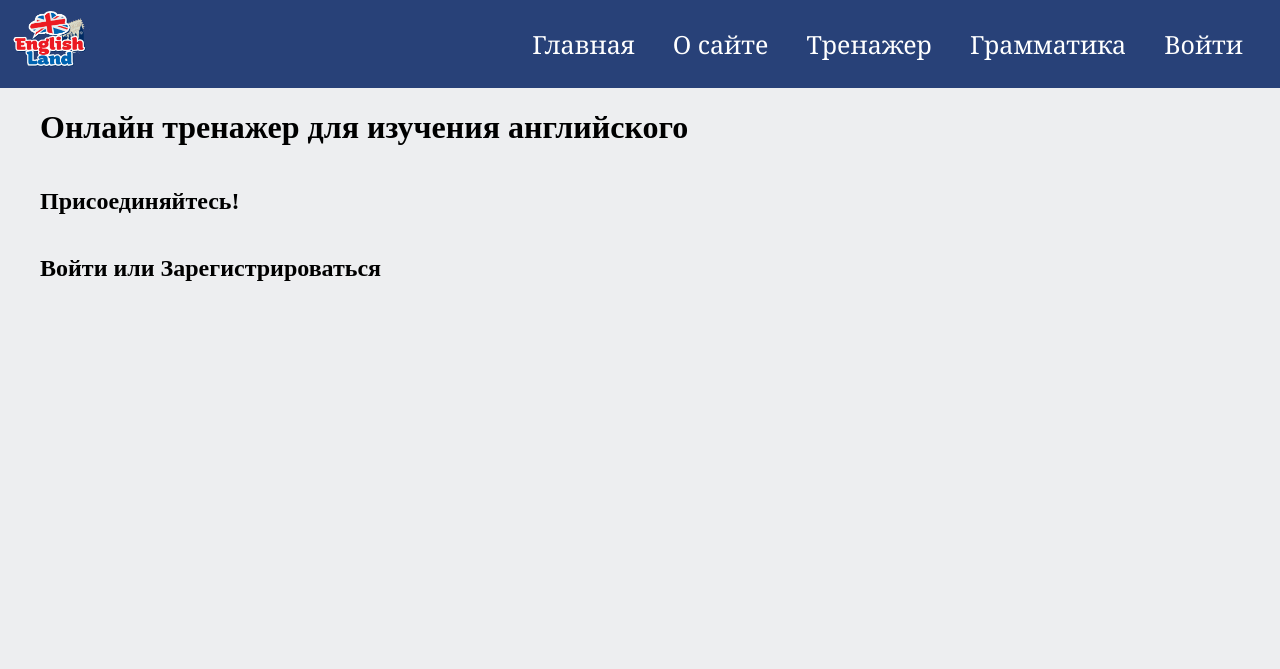
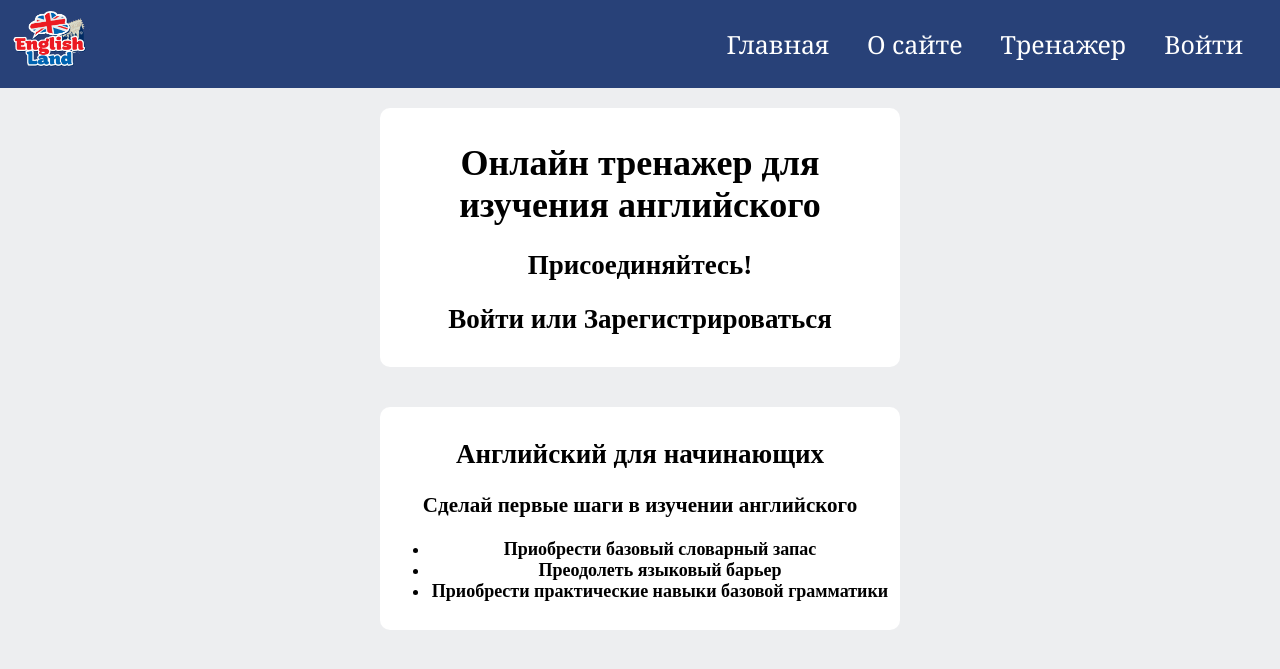
Before and after one commit to AndreyLeshko/EnglishLand, a Django app: page / in a window 1280 px wide. Shown: the top 669 px of the page. Run offline with Django 4.2, Linux system fonts and the light colour scheme.

Commit message:
small changes in templates

```diff
--- a/Study_Project/base/templates/base/base.html
+++ b/Study_Project/base/templates/base/base.html
@@ -18,8 +18,6 @@
             <a href="{% url 'base:main_page' %}" class="nav-link">Главная</a>
             <a href="#" class="nav-link">О сайте</a>
             <a href="{% url 'base:trainer' %}" class="nav-link">Тренажер</a>
-            <a href="#" class="nav-link">Грамматика</a>
-
 
             {% if request.user.is_authenticated %}
                 <a href="{% url 'account:personal_page' %}" class="nav-link">Мой аккаунт</a>
--- a/Study_Project/base/templates/base/main_page.html
+++ b/Study_Project/base/templates/base/main_page.html
@@ -12,6 +12,7 @@
 {% endblock css_links %}
 
 {% block page_content %}
+    <div class="standart-container">
         <h1>Онлайн тренажер для изучения английского</h1>
         {% if request.user.is_authenticated %}
             <h2>С возвращением, {{ request.user.first_name }}</h2>
@@ -23,4 +24,15 @@
                 <a href="{% url 'account:register' %}">Зарегистрироваться</a>
             </h2>
         {% endif %}
+    </div>
+
+    <div class="standart-container">
+        <h2>Английский для начинающих</h2>
+        <h3>Сделай первые шаги в изучении английского</h3>
+        <ul>
+            <li>Приобрести базовый словарный запас</li>
+            <li>Преодолеть языковый барьер</li>
+            <li>Приобрести практические навыки базовой грамматики</li>
+        </ul>
+    </div>
 {% endblock page_content %}
--- a/Study_Project/new_words/templates/new_words/words_text_result.html
+++ b/Study_Project/new_words/templates/new_words/words_text_result.html
@@ -18,7 +18,7 @@
             <p class="words">{{ word|capfirst }}</p>
             <p class="words">{{ translate_attempt|capfirst }}</p>
             {% if other_translates %}
-                <p class="other-translates">Другие переводы: {{ other_translates|join:" " }}</p>
+                <p class="other-translates">Другие переводы: {{ other_translates|join:"; " }}</p>
             {% endif %}
         {% else %}
             <p class="wrong-ans">Неверно</p>
@@ -26,7 +26,7 @@
             <p class="words">{{ translate_attempt|capfirst }}</p>
             <p class="right-translate">Правильный ответ - <i>{{ translate|capfirst }}</i></p>
             {% if other_translates %}
-                <p class="other-translates">Другие переводы: {{ other_translates|join:" "  }}</p>
+                <p class="other-translates">Другие переводы: {{ other_translates|join:"; "  }}</p>
             {% endif %}
         {% endif %}
         <form action="{% url 'words:words_text' mode=mode how_translate=how_translate %}" method="get">
```
Also changed, not shown: Study_Project/account/static/account/css/login.css (+6 -3 lines). Lines whose indentation alone changed are shown as unchanged.
